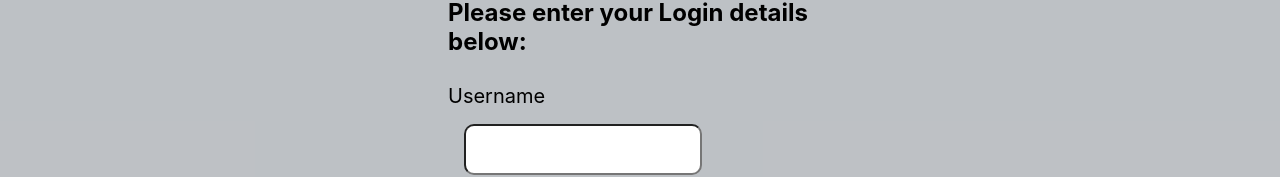
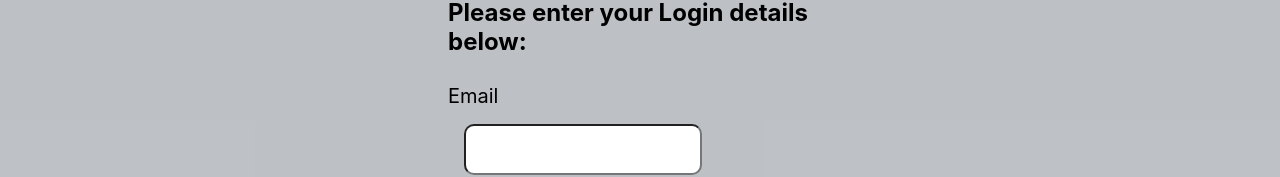
Before and after one commit to otoolea10/film-frenzy, a React app in the folder client/: page / in a window 1280 px wide. Shown: the part 388-565 px from the top of the page. Built offline with nearby package versions, Linux system fonts and the light colour scheme.

Commit message:
changed username to email on login

```diff
--- a/client/src/components/LoginForm/LoginForm.tsx
+++ b/client/src/components/LoginForm/LoginForm.tsx
@@ -39,7 +39,7 @@ const LoginForm = (): JSX.Element => {
     <LoginFormStyles>
       <div className="login-container">
         <h2>Please enter your Login details below:</h2>
-        <label>Username</label>
+        <label>Email</label>
         <input
           type="email"
           id="email"
```
